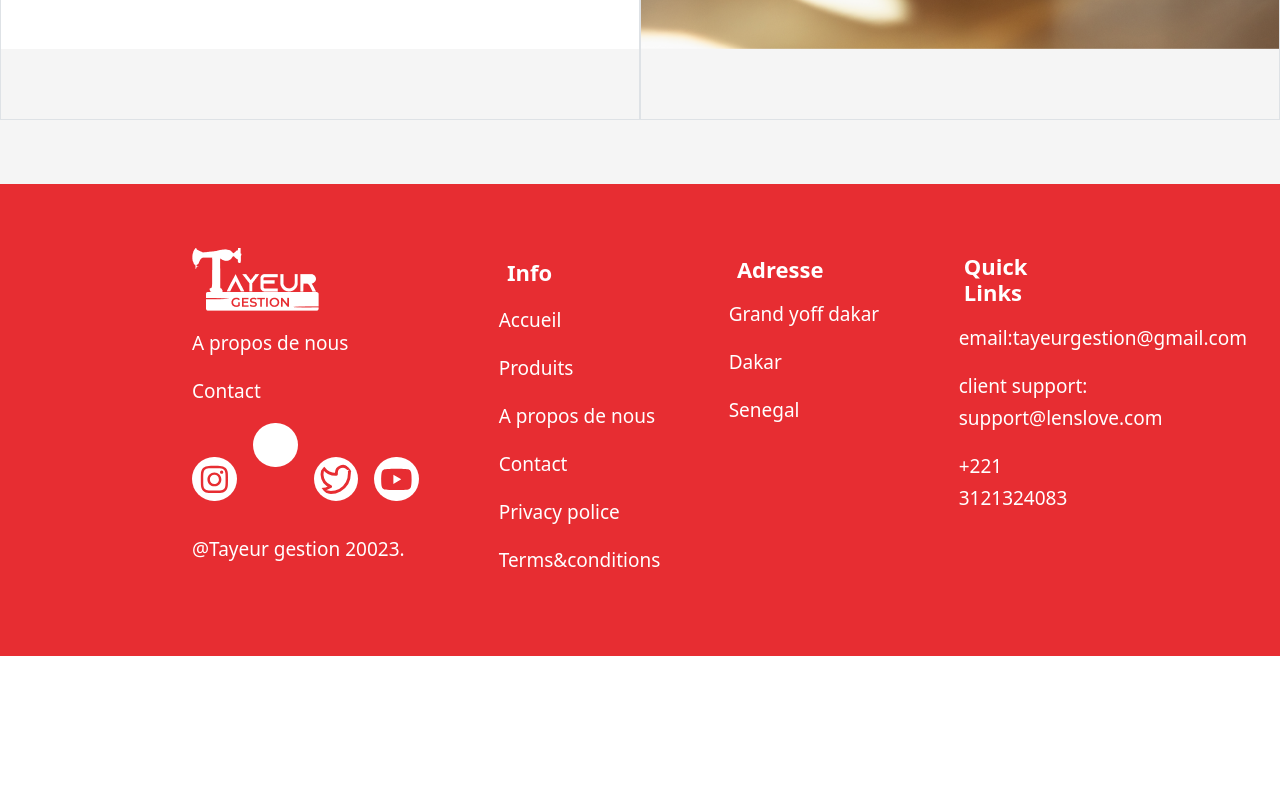
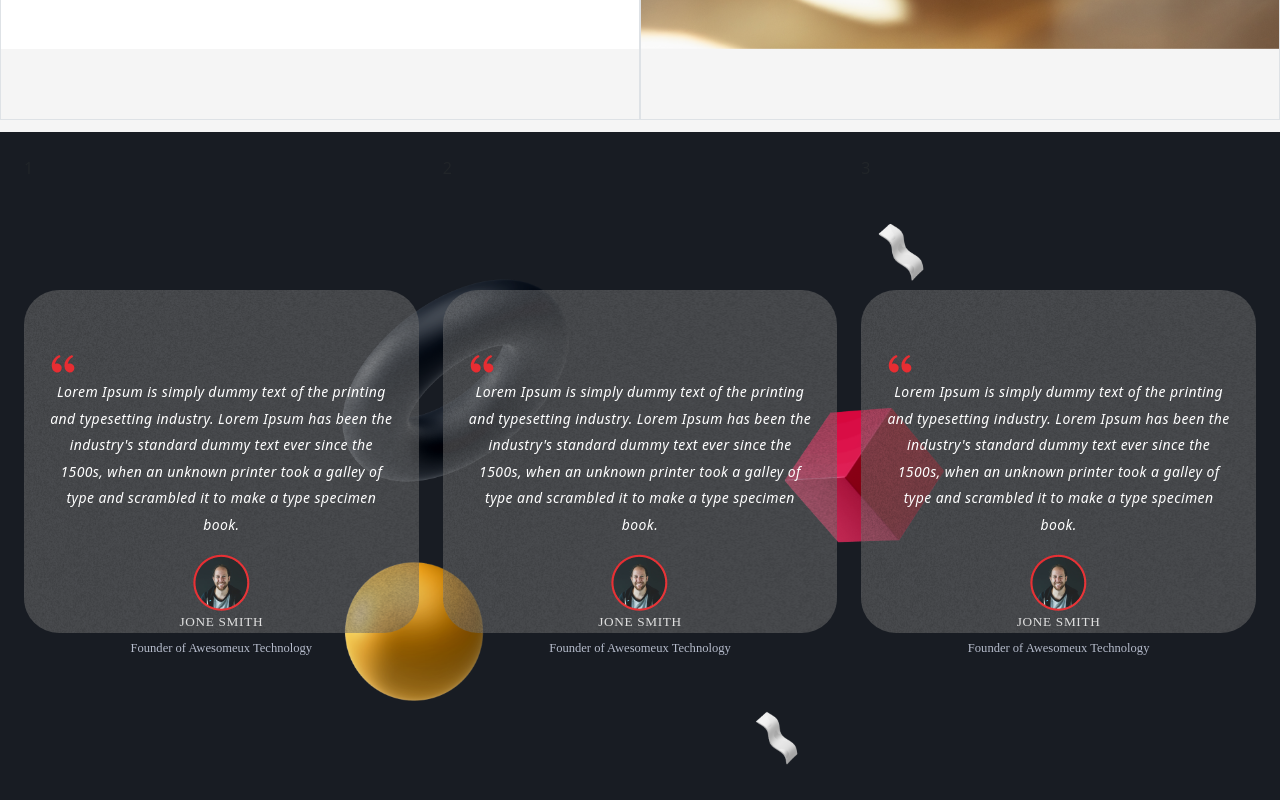
Before and after one commit to thierbi10/projet-stage-tayeur, a React (Create React App) app: page /a-propos-nous in a window 1280 px wide. Shown: the part 2700-3500 px from the top of the page. Before the commit the page ends 3356 px from the top, so only its background shows below. Built offline with nearby package versions, Linux system fonts and the light colour scheme; some icons are missing.

Commit message:
commit le 18 19:25

```diff
--- a/src/composants/Carrousel/Carrousel.jsx
+++ b/src/composants/Carrousel/Carrousel.jsx
@@ -55,9 +55,9 @@ export default function () {
       <div className="img-fond">
         <img src={imgfont} alt="" />
       </div>
-      <div className="sec-recherche">
+      {/* <div className="sec-recherche">
         <img src={banier} alt="" />
-        </div>
+        </div> */}
 
     </div>
   );
--- a/src/pages/Couture/Couture.jsx
+++ b/src/pages/Couture/Couture.jsx
@@ -4,6 +4,7 @@ import Container from "react-bootstrap/Container";
 import Row from "react-bootstrap/Row";
 import Col from "react-bootstrap/Col";
 import Button from "react-bootstrap/Button";
+import CarrouselDark from '../../composants/CarrouselDark/CarrouselDark'
 import Card from "react-bootstrap/Card";
 import Carde from "../../composants/Cards/Carde";
 import data from "../../data/dataCards";
@@ -254,6 +255,8 @@ export default function Couture({ img, titre ,nbr }) {
         </Row>
 
       </Container>
+      <CarrouselDark/>
+
       <Footer/>
     </div>
   );
--- a/src/pages/Propos.jsx
+++ b/src/pages/Propos.jsx
@@ -4,6 +4,7 @@ import ndiaga from "../asset/ndiaga (1).png";
 import ndiaga1 from "../asset/ndiaga (3).png";
 import ndiaga2 from "../asset/ndiaga (2).png";
 import oeil from "../asset/oeil.png";
+import CarrousselDark from '../composants/CarrouselDark/CarrouselDark'
 import Footer from "../composants/Footer/Footer";
 
 export default function Propos() {
@@ -93,6 +94,7 @@ export default function Propos() {
           </div>
         </div>
       </div>
+       <CarrousselDark/>
       <Footer />
     </div>
   );
```
